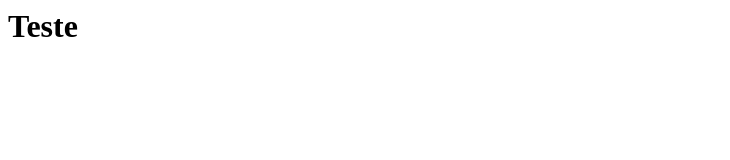
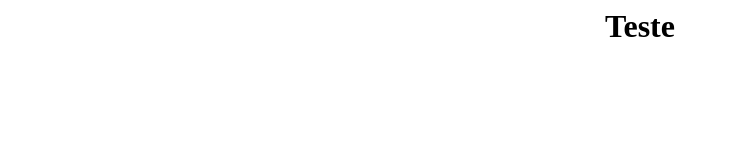
Before and after one commit to luizjr860/testeFafram, a plain HTML site: page index.html in a window 1280 px wide. Shown: the whole page, without its empty margins (0-730 px from the left). Drawn offline with Linux system fonts and the light colour scheme.

Commit message:
Update index.html
Atualizando a posição

```diff
--- a/index.html
+++ b/index.html
@@ -1,3 +1,3 @@
 <html>
-<h1>Teste</h1>
+<center><h1>Teste</h1></center>
 </html>
```
